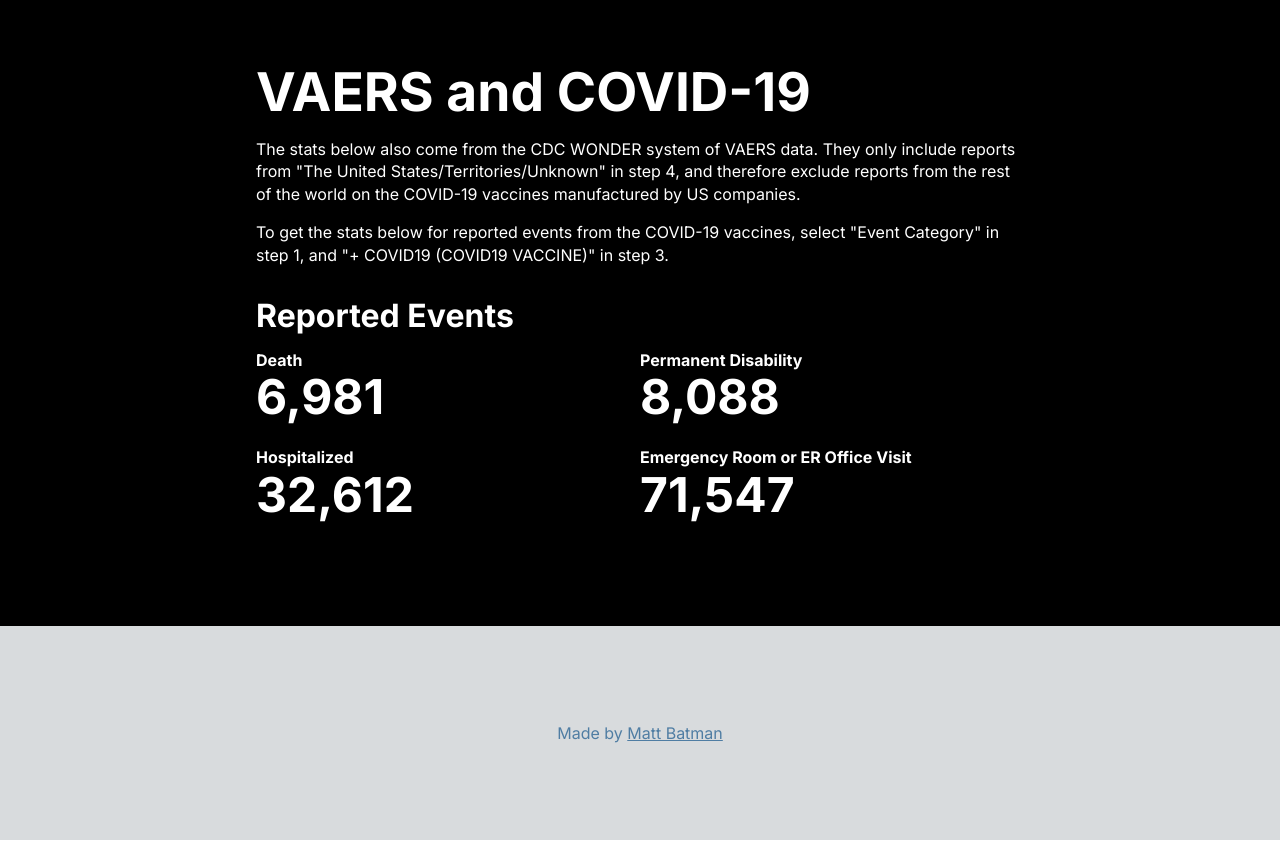
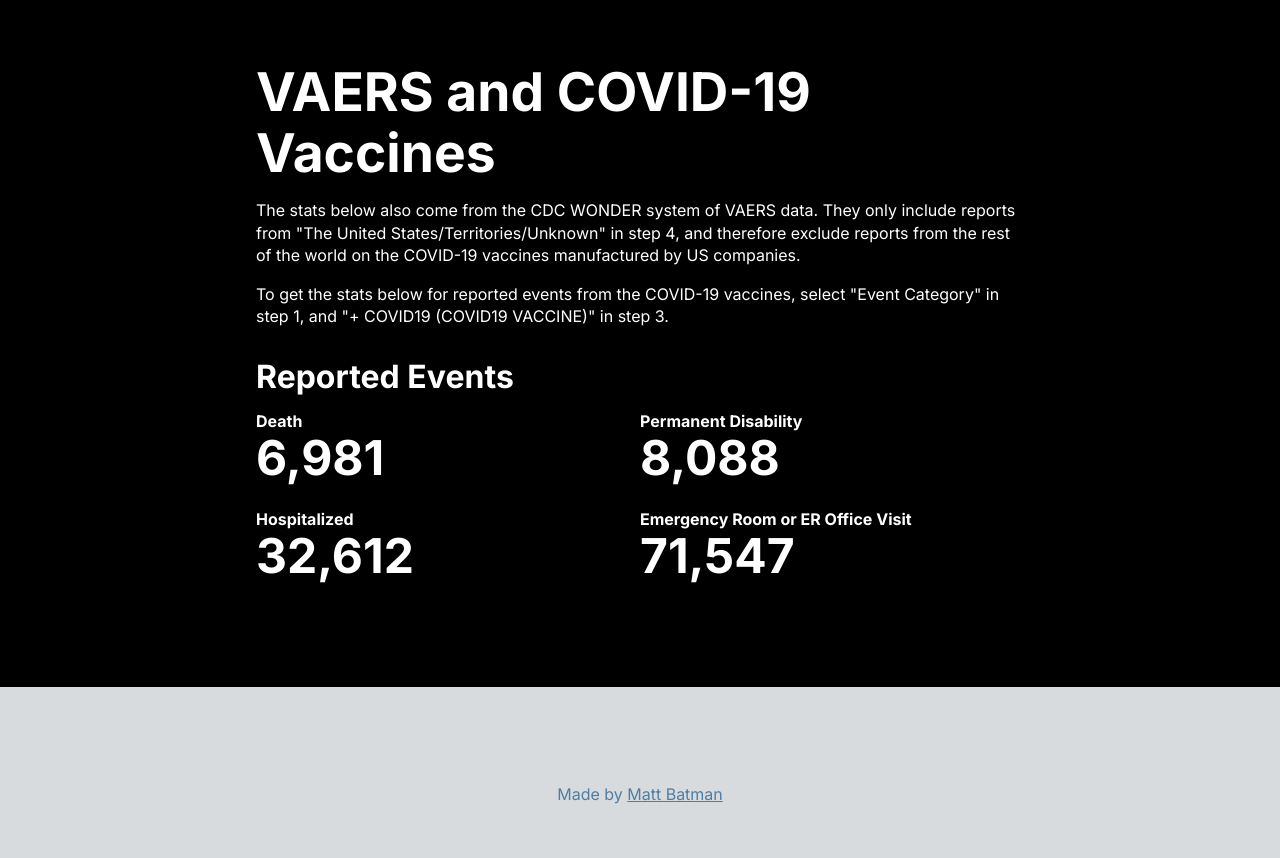
Before and after one commit to mattbatman/sum-covid, a website built with Parcel: page src/index.html in a window 1280 px wide. Shown: the part 9194-10052 px from the top of the page. Built offline with nearby package versions, Linux system fonts and the light colour scheme.

Commit message:
Update title

```diff
--- a/src/index.html
+++ b/src/index.html
@@ -156,7 +156,7 @@
       <div id="vaers-disability-by-year" class="chart-container vaers-chart"></div>
       <h3 class="external-title vaers-title-extended">Hospitalizations Reported to VAERS by Year for All Vaccines</h3>
       <div id="vaers-hospitalizations-by-year" class="chart-container vaers-chart"></div>
-      <h3 class="inner-sectional">VAERS and COVID-19</h3>
+      <h3 class="inner-sectional">VAERS and COVID-19 Vaccines</h3>
       <p>
         The stats below also come from the CDC WONDER system of VAERS data. They only include reports from
         "The United States/Territories/Unknown" in step 4, and therefore exclude reports from the rest of the world on
```
